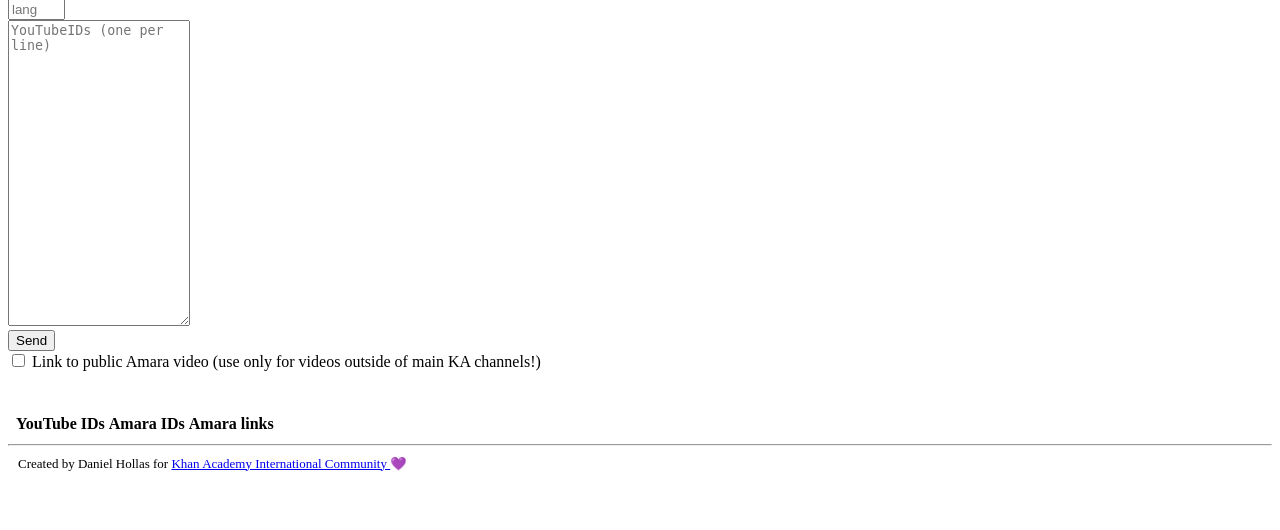
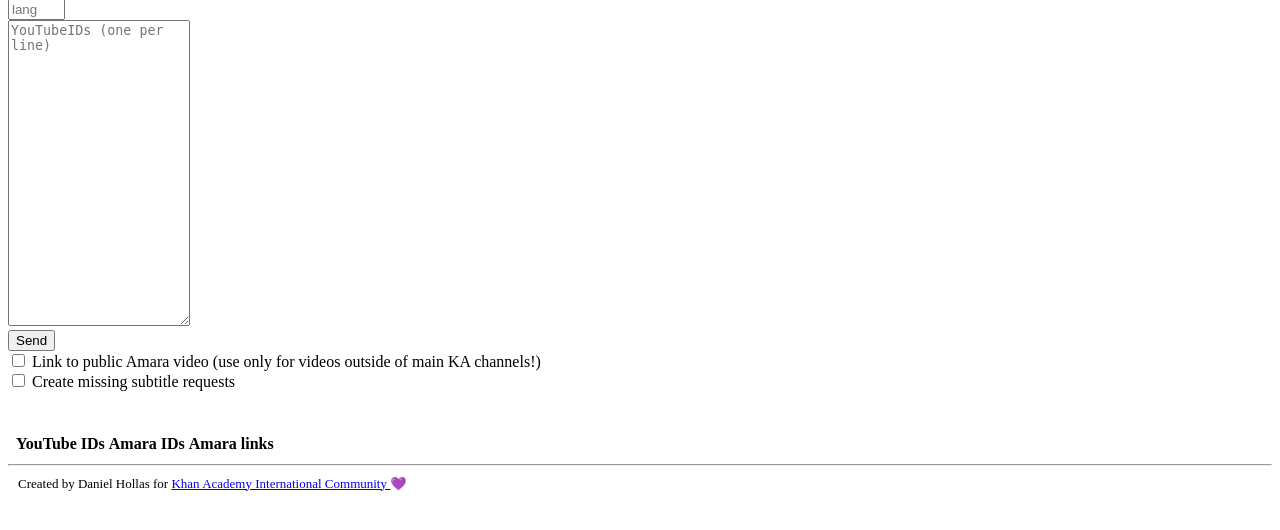
Before and after one commit to KhanovaSkola/amara-link-creator, a Flask app: page / in a window 1280 px wide. Shown: the part 136-666 px from the top of the page. Run offline with Flask 2, Linux system fonts and the light colour scheme; lists and menus that the app fills with data are empty.

Commit message:
Add option to create missing subtitle request
This is needed for subtitles that were imported from YT
and marked as complete. Such subtitles are only editable by
language managers. This can be solved if we create the subtitle request
for such video for a given language.

Since this app is public, we only allow this for a selected subset of
languages.

```diff
--- a/app.py
+++ b/app.py
@@ -9,6 +9,7 @@ from kstools.api.amara_api import Amara
 app = Flask(__name__)
 
 AMARA_TEAM = "khan-academy"
+AMARA_USERNAME = 'danekhollas'
 
 @app.route('/')
 def main():
@@ -29,13 +30,28 @@ def get_amara_link(lang, youtube_id):
     # Amara URLs are case sensitive
     lang = lang.lower()
 
+    create_requests = False
+    # List of languages for which we allow to create new subtitle requests
+    # on Team Amara
+    allowed_languages = ('ro', 'bg', 'hu')
+    if lang in allowed_languages:
+        create_requests = request.args.get('create-requests', 0, type=bool)
+
     ytid_regex = r'^[a-zA-Z0-9_-]{11}$'
     if not re.fullmatch(ytid_regex, youtube_id):
         return {youtube_id: ("invalid YouTube ID", "", "")}
 
     video_url = "https://youtube.com/watch?v=%s" % youtube_id
-    amara = Amara()
+    amara = Amara(AMARA_USERNAME)
     amara_response = amara.check_video(video_url, team)
+
+    # Create subtitle request if it does not exist
+    if create_requests and not public:
+        amara_id = amara_response['objects'][0]['id']
+        r = amara.list_subtitle_requests(amara_id, lang, AMARA_TEAM)
+        if r['meta']['total_count'] == 0:
+            r = amara.create_subtitle_request(amara_id, lang, AMARA_TEAM)
+            # TODO: Check the response (should be 201)
 
     # If video does not exist on Amara and we want public link
     # we need to create it first
--- a/templates/index.html
+++ b/templates/index.html
@@ -67,6 +67,8 @@
                 <button id="btn-send">Send</button><span id="notification"> </span><br>
                 <input type="checkbox" id="public" name="public" value="true">
                 <label for="public">Link to public Amara video (use only for videos outside of main KA channels!)</label><br>
+                <input type="checkbox" id="create-requests" name="create-requests" value="true">
+                <label for="create-requests">Create missing subtitle requests</label><br>
             </form>
 
             <br>
@@ -152,14 +154,17 @@
             }
         };
 
-        function sendRequest(youtube_id, lang, public_amara) {
+        function sendRequest(youtube_id, lang, publicAmara, createRequests) {
             const url_template =
               "{{url_for('get_amara_link', lang='LANG', youtube_id='YOUTUBEID') }}";
             let xhttp = new XMLHttpRequest();
             let url = url_template.replace('LANG', lang)
                                     .replace('YOUTUBEID', youtube_id);
-            if (public_amara) {
+            if (publicAmara) {
                 url += "?public=true";
+            }
+            if (createRequests && !publicAmara) {
+                url += "?create-requests=true"
             }
             xhttp.onreadystatechange = processResponse;
             xhttp.open("GET", url, true);
@@ -176,7 +181,8 @@
                 return;
             }
 
-            const public_amara = document.getElementById("public").checked;
+            const publicAmara = document.getElementById("public").checked;
+            const createRequests = document.getElementById("create-requests").checked;
 
             const input = document.getElementById("input").value;
 
@@ -194,7 +200,7 @@
                     document.getElementById(youtube_id).innerHTML = "Invalid YouTube ID";
                     return;
                 }
-                sendRequest(youtube_id, lang, public_amara);
+                sendRequest(youtube_id, lang, publicAmara, createRequests);
             });
         });
     </script>
```
